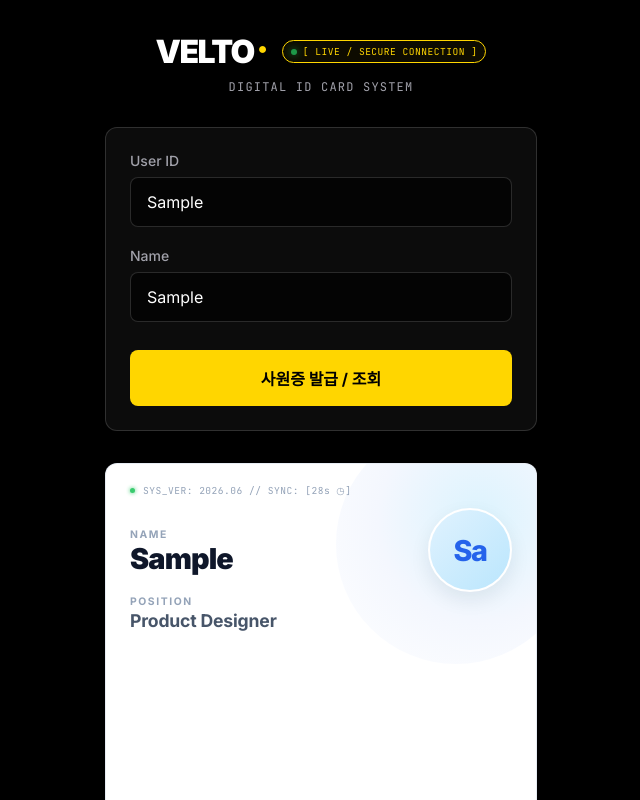
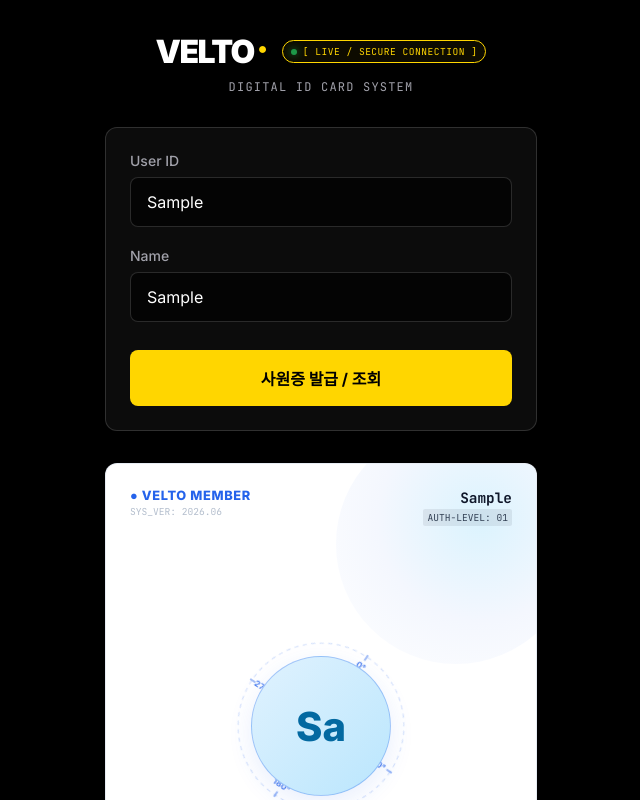
Before and after one commit to sojeong-im/velto-id-system, a React (Vite) app: page / in a window 1280 px wide. Both pictures are taken after typing "Sample", "Sample" into the empty fields and a click on the button "사원증 발급 / 조회". Shown: the top 800 px of the page, without its empty margins (319-959 px from the left). Built offline with nearby package versions, Linux system fonts and the light colour scheme.

Commit message:
Revert content to original centered layout and increase profile image size in white card theme

```diff
--- a/src/App.jsx
+++ b/src/App.jsx
@@ -134,44 +134,80 @@ function App() {
               <div className="card-wave-1"></div>
               <div className="card-wave-2"></div>
 
-              <div className="card-top-status">
-                <span className="sync-blink"></span>
-                <span>SYS_VER: 2026.06 // SYNC: [{timeLeft}s ◷]</span>
-              </div>
-
-              <div className="profile-top-right">
-                {renderProfileContent(name)}
-              </div>
-
-              <div className="card-left-info">
-                <div className="info-item">
-                  <span className="info-item-label">Name</span>
-                  <span className="info-item-value-name">{name}</span>
+              <div className="card-header">
+                <div className="header-left">
+                  <span className="tag">● VELTO MEMBER</span>
+                  <span className="sys-ver">SYS_VER: 2026.06</span>
                 </div>
-                <div className="info-item">
-                  <span className="info-item-label">Position</span>
-                  <span className="info-item-value-pos">
-                    {name === '임소정' || userId === 'toqn1' ? 'Director' : 'Product Designer'}
-                  </span>
+                <div className="header-right">
+                  <span className="id-text">{userId}</span>
+                  <span className="auth-level">AUTH-LEVEL: 01</span>
                 </div>
               </div>
 
-              <div className="bar-chart-container">
-                <div className="chart-bar" style={{ height: '30%', transitionDelay: '0.1s' }}></div>
-                <div className="chart-bar" style={{ height: '48%', transitionDelay: '0.2s' }}></div>
-                <div className="chart-bar" style={{ height: '62%', transitionDelay: '0.3s' }}></div>
-                <div className="chart-bar" style={{ height: '75%', transitionDelay: '0.4s' }}></div>
-                <div className="chart-bar" style={{ height: '88%', transitionDelay: '0.5s' }}></div>
-                <div className="chart-bar" style={{ height: '100%', transitionDelay: '0.6s' }}></div>
+              <div className="profile-section">
+                <div className="profile-container">
+                  <svg className="profile-metrics" viewBox="0 0 160 160">
+                    <circle cx="80" cy="80" r="78" fill="none" stroke="currentColor" strokeWidth="1" strokeDasharray="4 4" opacity="0.8"/>
+                    <line x1="80" y1="0" x2="80" y2="6" stroke="currentColor" strokeWidth="2" />
+                    <line x1="80" y1="154" x2="80" y2="160" stroke="currentColor" strokeWidth="2" />
+                    <line x1="0" y1="80" x2="6" y2="80" stroke="currentColor" strokeWidth="2" />
+                    <line x1="154" y1="80" x2="160" y2="80" stroke="currentColor" strokeWidth="2" />
+                    <text x="80" y="15" fill="currentColor" fontSize="8" textAnchor="middle" opacity="0.6">0°</text>
+                    <text x="145" y="83" fill="currentColor" fontSize="8" textAnchor="middle" opacity="0.6">90°</text>
+                    <text x="80" y="150" fill="currentColor" fontSize="8" textAnchor="middle" opacity="0.6">180°</text>
+                    <text x="15" y="83" fill="currentColor" fontSize="8" textAnchor="middle" opacity="0.6">270°</text>
+                  </svg>
+                  <div className="profile-placeholder">
+                    {renderProfileContent(name)}
+                  </div>
+                </div>
+
+                <div className="timer-container">
+                  <div className="timer-text">
+                    VALID UNTIL: {validUntil} <span className="time-left">[ {timeLeft}s ◷ ]</span>
+                  </div>
+                  <div className="timer-bar-bg">
+                    <div className="timer-bar-fill" style={{ width: `${(timeLeft / 30) * 100}%` }}></div>
+                  </div>
+                </div>
+
+                <div className="info-section">
+                  <div className="name-wrapper">
+                    <div className="name">{name}</div>
+                    <div className="signature">{name}</div>
+                  </div>
+                  <div className="dept-badge">
+                    <span className="dept-label">DEPT:</span> PD-01 (Product Team)
+                  </div>
+                  <div className="joined-date">
+                    JOINED: {getJoinedDate()}
+                  </div>
+                </div>
               </div>
 
-              <div className="dept-pill">
-                <span className="dept-pill-icon">
-                  <svg viewBox="0 0 24 24" width="14" height="14" fill="currentColor">
-                    <path d="M20 6h-4V4c0-1.11-.89-2-2-2h-4c-1.11 0-2 .89-2 2v2H4c-1.11 0-1.99.89-1.99 2L2 19c0 1.11.89 2 2 2h16c1.11 0 2-.89 2-2V8c0-1.11-.89-2-2-2zm-6 0h-4V4h4v2z" />
+              <div className="card-footer-front">
+                <div className="dynamic-qr-front">
+                  <div className="qr-scan-line"></div>
+                  {/* Small QR placeholder */}
+                  <svg viewBox="0 0 24 24" fill="none" xmlns="http://www.w3.org/2000/svg">
+                    <path d="M3 3H10V10H3V3Z" fill="currentColor"/>
+                    <path d="M14 3H21V10H14V3Z" fill="currentColor"/>
+                    <path d="M3 14H10V21H3V14Z" fill="currentColor"/>
+                    <rect x="14" y="14" width="3" height="3" fill="currentColor"/>
+                    <rect x="18" y="18" width="3" height="3" fill="currentColor"/>
+                    <rect x="14" y="18" width="3" height="3" fill="currentColor"/>
+                    <rect x="18" y="14" width="3" height="3" fill="currentColor"/>
                   </svg>
-                </span>
-                <span>{name === '임소정' || userId === 'toqn1' ? 'Business Strategy' : 'Product Team'}</span>
+                </div>
+                <div className="barcode-slogan-wrapper">
+                  <div className="barcode-container">
+                    {generateBarcode()}
+                  </div>
+                  <div className="slogan">
+                    "We turn creative feelings into smart logic."
+                  </div>
+                </div>
               </div>
             </div>
 
@@ -209,11 +245,7 @@ function App() {
                 </div>
               </div>
 
-              <div className="barcode-back-container">
-                {generateBarcode()}
-              </div>
-
-              <div className="slogan-back">
+              <div className="slogan">
                 "We turn creative feelings into smart logic."
               </div>
 
--- a/src/index.css
+++ b/src/index.css
@@ -653,7 +653,7 @@ h1 {
   background-image: none !important;
 }
 
-/* Base structural layout for the new front card */
+/* Base structural layout for the new card */
 .white-card .card-orb {
   position: absolute;
   top: -40px;
@@ -692,173 +692,104 @@ h1 {
   pointer-events: none;
 }
 
-/* Card Header */
-.white-card .card-top-status {
-  position: absolute;
-  top: 20px;
-  left: 24px;
-  font-family: 'JetBrains Mono', monospace;
-  font-size: 0.6rem;
-  color: #94a3b8;
-  letter-spacing: 0.05em;
-  z-index: 3;
-  display: flex;
-  align-items: center;
-  gap: 8px;
+/* Front Card Header */
+.white-card .tag {
+  color: #2563eb !important;
 }
 
-.white-card .sync-blink {
-  width: 5px;
-  height: 5px;
-  border-radius: 50%;
-  background-color: #22c55e;
-  box-shadow: 0 0 4px #22c55e;
-  display: inline-block;
-  animation: blink 1.5s infinite ease-in-out;
+.white-card .sys-ver {
+  color: #94a3b8 !important;
 }
 
-/* Profile Photo on Top Right */
-.white-card .profile-top-right {
-  position: absolute;
-  top: 44px;
-  right: 24px;
-  width: 84px;
-  height: 84px;
-  border-radius: 50%;
-  border: 2px solid #ffffff;
-  box-shadow: 0 8px 20px rgba(15, 23, 42, 0.08);
-  background: #ffffff;
-  z-index: 3;
-  overflow: hidden;
-  display: flex;
-  justify-content: center;
-  align-items: center;
+.white-card .id-text {
+  color: #0f172a !important;
 }
 
-.white-card .profile-top-right img {
-  width: 100%;
-  height: 100%;
-  object-fit: cover;
+.white-card .auth-level {
+  color: #334155 !important;
+  background: rgba(15, 23, 42, 0.08) !important;
 }
 
-.white-card .profile-top-right .profile-initials {
-  font-size: 1.8rem;
-  font-weight: 800;
-  color: #2563eb;
-  background: linear-gradient(135deg, #e0f2fe, #bae6fd);
-  width: 100%;
-  height: 100%;
-  display: flex;
-  justify-content: center;
-  align-items: center;
-  letter-spacing: -0.05em;
+/* Biometric Metrics Circles */
+.white-card .profile-metrics circle {
+  stroke: rgba(37, 99, 235, 0.25) !important;
 }
 
-/* Information Details on Left */
-.white-card .card-left-info {
-  position: absolute;
-  top: 64px;
-  left: 24px;
-  display: flex;
-  flex-direction: column;
-  gap: 20px;
-  z-index: 3;
-  text-align: left;
+.white-card .profile-metrics line {
+  stroke: rgba(37, 99, 235, 0.4) !important;
 }
 
-.white-card .info-item {
-  display: flex;
-  flex-direction: column;
-  gap: 2px;
-  align-items: flex-start;
+.white-card .profile-metrics text {
+  fill: #2563eb !important;
+  font-weight: 700;
+  opacity: 0.8 !important;
 }
 
-.white-card .info-item-label {
-  font-size: 0.65rem;
-  font-weight: 700;
-  letter-spacing: 0.15em;
-  color: #94a3b8;
-  text-transform: uppercase;
+/* Profile Photo Placeholder */
+.white-card .profile-placeholder {
+  background: linear-gradient(135deg, #e0f2fe, #bae6fd) !important;
+  border-color: rgba(37, 99, 235, 0.3) !important;
+  color: #0369a1 !important;
+  box-shadow: 0 8px 24px rgba(37, 99, 235, 0.1) !important;
 }
 
-.white-card .info-item-value-name {
-  font-size: 1.8rem;
-  font-weight: 900;
-  color: #0f172a;
-  line-height: 1.1;
-  letter-spacing: -0.03em;
+/* Timer */
+.white-card .timer-text {
+  color: #64748b !important;
 }
 
-.white-card .info-item-value-pos {
-  font-size: 1.1rem;
-  font-weight: 700;
-  color: #475569;
-  letter-spacing: -0.01em;
+.white-card .time-left {
+  color: #2563eb !important;
 }
 
-/* Rising Bar Chart at Bottom */
-.white-card .bar-chart-container {
-  position: absolute;
-  bottom: 0;
-  left: 0;
-  right: 0;
-  height: 180px;
-  display: flex;
-  align-items: flex-end;
-  justify-content: flex-end;
-  padding-bottom: 0px;
-  padding-right: 12px;
-  gap: 6px;
-  z-index: 2;
-  pointer-events: none;
+.white-card .timer-bar-bg {
+  background-color: rgba(15, 23, 42, 0.08) !important;
 }
 
-.white-card .chart-bar {
-  width: 18px;
-  border-radius: 4px 4px 0 0;
-  background: linear-gradient(to top, rgba(37, 99, 235, 0.85) 0%, rgba(56, 189, 248, 0.45) 100%);
-  transform-origin: bottom;
-  transition: transform 1.2s cubic-bezier(0.16, 1, 0.3, 1);
-  transform: scaleY(0);
+.white-card .timer-bar-fill {
+  background-color: #2563eb !important;
 }
 
-.id-card-wrapper .white-card .chart-bar {
-  transform: scaleY(1);
+/* Info Section (Name, Dept, Date) */
+.white-card .name {
+  color: #0f172a !important;
 }
 
-/* Floating Department Pill */
-.white-card .dept-pill {
-  position: absolute;
-  bottom: 24px;
-  left: 24px;
-  display: flex;
-  align-items: center;
-  gap: 8px;
-  padding: 8px 16px;
-  border-radius: 24px;
-  background: rgba(255, 255, 255, 0.9);
-  backdrop-filter: blur(8px);
-  -webkit-backdrop-filter: blur(8px);
-  border: 1px solid rgba(226, 232, 240, 0.8);
-  box-shadow: 0 4px 16px rgba(15, 23, 42, 0.06);
-  z-index: 3;
-  font-size: 0.8rem;
-  font-weight: 700;
-  color: #334155;
-  transition: transform 0.2s ease;
+.white-card .signature {
+  color: #64748b !important;
 }
 
-.white-card .dept-pill:hover {
-  transform: translateY(-2px);
+.white-card .dept-badge {
+  border: 1px solid rgba(226, 232, 240, 0.8) !important;
+  background: rgba(248, 250, 252, 0.95) !important;
+  color: #334155 !important;
 }
 
-.white-card .dept-pill-icon {
-  width: 14px;
-  height: 14px;
-  color: #2563eb;
-  display: flex;
-  align-items: center;
-  justify-content: center;
+.white-card .dept-label {
+  color: #2563eb !important;
+}
+
+.white-card .joined-date {
+  color: #64748b !important;
+}
+
+/* Front Footer */
+.white-card .dynamic-qr-front {
+  background-color: #ffffff !important;
+  border: 1px solid rgba(226, 232, 240, 0.8) !important;
+}
+
+.white-card .dynamic-qr-front svg {
+  color: #0f172a !important;
+}
+
+.white-card .qr-scan-line {
+  background: #06b6d4 !important;
+  box-shadow: 0 0 6px #06b6d4 !important;
+}
+
+.white-card .slogan {
+  color: #94a3b8 !important;
 }
 
 /* Card Back Styles Override */
@@ -869,13 +800,16 @@ h1 {
   justify-content: center;
   align-items: center;
   padding: 24px;
-  gap: 16px;
+  gap: 20px;
+}
+
+.white-card .back-ver {
+  color: #94a3b8 !important;
 }
 
 .white-card .qr-container-back {
   position: relative;
   padding: 16px;
-  margin-top: 12px;
   background: transparent;
 }
 
@@ -910,25 +844,14 @@ h1 {
   border: 1px dashed rgba(15, 23, 42, 0.15) !important;
 }
 
-.white-card .slogan-back {
-  font-style: italic;
-  font-size: 0.7rem;
-  color: #94a3b8;
-  text-align: center;
-  margin-top: 4px;
+/* Make profile photo larger in white card */
+.white-card .profile-container {
+  width: 170px !important;
+  height: 170px !important;
 }
 
-.white-card .barcode-back-container {
-  height: 24px;
-  width: 70%;
-  display: flex;
-  align-items: center;
-  justify-content: center;
-  margin-top: 8px;
-  opacity: 0.85;
+.white-card .profile-placeholder {
+  width: 140px !important;
+  height: 140px !important;
+  border-radius: 50% !important;
 }
-
-.white-card .barcode-stripe {
-  height: 100%;
-  background-color: #0f172a;
-}
```
